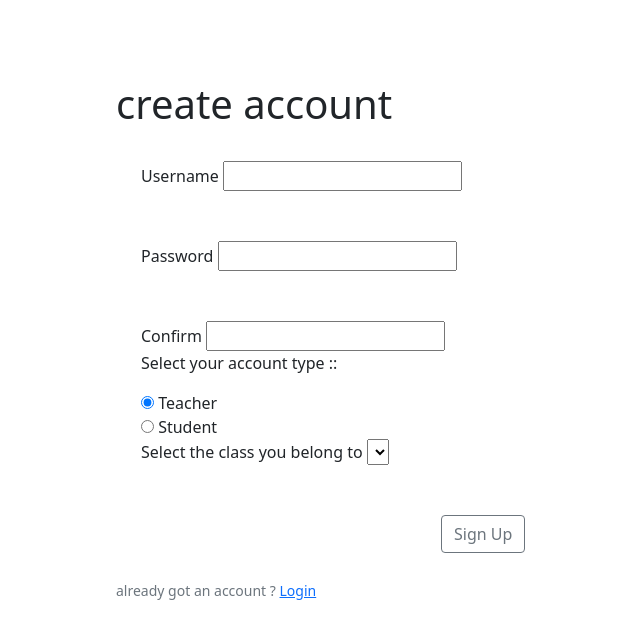
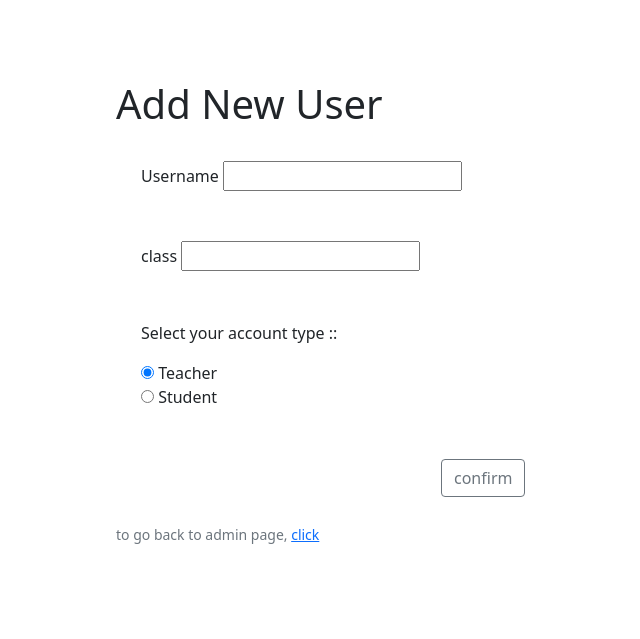
Before and after one commit to spectrum705/report-viewer-thingy, a Flask app: page /create in a window 1280 px wide. Shown: the part 56-695 px from the top of the page, without its empty margins (304-944 px from the left). Run offline with Flask 2, Linux system fonts and the light colour scheme; a user stored in the database is signed in; lists and menus that the app fills with data are empty; some libraries are stand-ins or nearby versions.

Commit message:
added more admin features

```diff
--- a/report/forms.py
+++ b/report/forms.py
@@ -9,15 +9,13 @@ class CreateAccount(FlaskForm):
     username = StringField('Username',
                              validators=[DataRequired(),
                             Length(min = 3, max= 15 ) ])
-    password = PasswordField('Password',
+
+    theClass =  StringField('class',
                             validators = [DataRequired()])
 
-    confirm = PasswordField('Confirm',
-                            validators = [DataRequired(),
-                            EqualTo('password',"password don't match")]
-                            )
 
-    submit = SubmitField('Sign Up')
+
+    submit = SubmitField('confirm')
     def validate_username(self, username):
         user = User.query.filter_by(username=username.data).first()
         if user:
@@ -39,7 +37,7 @@ class LoginForm(FlaskForm):
 
 class UploadForm(FlaskForm):
 
-    resultFile = FileField(label ='upload the result', validators= [FileAllowed(['pdf', 'jpg'])] )
+    resultFile = FileField(label ='upload the result', validators= [FileAllowed(['pdf', 'jpg','csv'])] )
     submit = SubmitField('upload')
 class UpdateForm(FlaskForm):
     csrf = True
--- a/report/routes.py
+++ b/report/routes.py
@@ -7,7 +7,7 @@ import os
 from io import BytesIO
 from report.forms import CreateAccount, LoginForm, UploadForm, UpdateForm
 from flask_login import login_user, current_user, logout_user, login_required
-
+from fillDb import createDb
 
 csrf = CSRFProtect(app)
 #admin page to edit user data
@@ -17,79 +17,104 @@ def admin():
     usr = None
     form  = UpdateForm()
     if current_user.userType == "admin":
-        if request.method == "POST":
-            if request.form["admin"]:
-                session['toUpdate'] = request.form["admin"]
-                usr = User.query.filter_by(username = session['toUpdate']).first()
-                print(request.form["admin"])
-                if usr:
-                    form.username.data = usr.username
-                    form.theClass.data = usr.theClass
-                    form.userType = usr.userType
-                else:
-                    return render_template("admin.html", result = usr, form = form)
-                # return url_for("admin")
-        if form.validate_on_submit(): #elif request.form["edit"]:
-            print("valid now")
-            updateUsr = User.query.filter_by(username = session['toUpdate']).first()
-            print("name_in_form:", form.username.data)
-            updateUsr.username = form.username.data
-            updateUsr.theClass = form.theClass.data
+        try:
+            if request.method == "POST":
+                if request.form["admin"]:
+                    session['toUpdate'] = request.form["admin"]
+                    usr = User.query.filter_by(username = session['toUpdate']).first()
+                    print(request.form["admin"])
+                    if usr:
+                        form.username.data = usr.username
+                        form.theClass.data = usr.theClass
+                        form.userType = usr.userType
+                    else:
+                        return render_template("admin.html", result = usr, form = form)
+                    # return url_for("admin")
 
-            db.session.commit()
-            print("after update:",updateUsr.username)
-            # flash("data updated", "info")
+                elif form.validate_on_submit():
+                    print("valid now")
+                    updateUsr = User.query.filter_by(username = session['toUpdate']).first()
+                    print("name_in_form:", form.username.data)
+                    updateUsr.username = form.username.data
+                    updateUsr.theClass = form.theClass.data
 
-        return render_template("admin.html", result = usr, form = form)
+                    db.session.commit()
+                    print("after update:",updateUsr.username)
+                    # print("got user id:", request.form["userId"])
+                    flash("data updated", "info")
+        except:
+            return render_template("error.html")
+    else:
+        return redirect(url_for("login"))
 
-#we'll remove this at the end
+
+    return render_template("admin.html", result = usr, form = form)
+
+
+#admin can ad dnew user
 @app.route('/create', methods= ["POST", "GET"])
 def create():
     # if current_user.is_authenticated:
     #    return redirect(url_for("home"))
     form = CreateAccount()
-    if form.validate_on_submit():
-        enc_password = bcrypt.generate_password_hash(form.password.data).decode('utf-8')
-        user = User(username=form.username.data, password = enc_password, userType = request.form["accountType"])
-        db.session.add(user)
-        db.session.commit()
-        flash(f'Woohoo! Welcome {form.username.data} !', 'success')
-        return  redirect(url_for("login"))
-    return render_template("create.html", title='Register', form = form)
+    if current_user.userType == "admin":
+        if form.validate_on_submit():
+            try:
+                pwd = "pass#" +form.username.data.split(' ')[0]
+                enc_password = bcrypt.generate_password_hash(pwd).decode('utf-8')
+                user = User(username=form.username.data, password = enc_password,
+                userType = request.form["accountType"], theClass = form.theClass.data)
+                db.session.add(user)
+                db.session.commit()
+                flash("New User added to the Database", 'success')
+                # print(f"pass: {pwd}, name:{form.username.data}, class:{form.theClass.data}, type:{request.form['accountType']}")
+                return  redirect(url_for("create"))
+            except:
+                return render_template("error.hmtl")
+        return render_template("create.html", title='Register', form = form)
+
+    else:
+        return redirect(url_for("login"))
+
+
 
 
 #home page  for login
 @app.route("/", methods= ["POST", "GET"])
 def login():
-    if current_user.is_authenticated:
-        if current_user.userType == "teacher":
-            return redirect(url_for("uploadResult"))
-
-        elif current_user.userType == "student":
-                return redirect(url_for("studentReport"))
-
-        elif current_user.userType == "admin":
-             return redirect(url_for("admin"))
-
-    form = LoginForm()
-    if form.validate_on_submit():
-        user = User.query.filter_by(username=form.username.data).first()
-        # theClass = User.query.filter_by(username=form.username.data).first()
-        if user and bcrypt.check_password_hash(user.password, form.password.data):# and theClass.theClass == request.form["theClass"]:
-            login_user(user,remember = form.remember.data)
-            flash("you are logged in ", "success")
+    try:
+        if current_user.is_authenticated:
             if current_user.userType == "teacher":
                 return redirect(url_for("uploadResult"))
 
+            elif current_user.userType == "student":
+                    return redirect(url_for("studentReport"))
+
             elif current_user.userType == "admin":
-             return redirect(url_for("admin"))
+                return redirect(url_for("admin"))
+
+        form = LoginForm()
+        if form.validate_on_submit():
+            user = User.query.filter_by(username=form.username.data).first()
+            # theClass = User.query.filter_by(username=form.username.data).first()
+            if user and bcrypt.check_password_hash(user.password, form.password.data):# and theClass.theClass == request.form["theClass"]:
+                login_user(user,remember = form.remember.data)
+                flash("you are logged in ", "success")
+                if current_user.userType == "teacher":
+                    return redirect(url_for("uploadResult"))
+
+                elif current_user.userType == "admin":
+                    return redirect(url_for("admin"))
+
+                else:
+                    return redirect(url_for("studentReport"))
+
 
             else:
-                return redirect(url_for("studentReport"))
+                flash("Wrong username or password, check again.", "danger")
+    except:
+        return render_template("error.html")
 
-
-        else:
-            flash("Wrong username or password, check again.", "danger")
     return render_template("login.html", title='Login', form = form)
 
 
@@ -116,53 +141,95 @@ def studentReport():
     #     with open(os.getcwd()+'/report/student_results/'+ f"{current_user.fileName}" ,'wb') as pen:
     #         pen.write(current_user.fileData)
 
+    try:
+        if current_user.userType == "student":
+            report = User.query.filter_by(id = current_user.id).first()
+            return render_template("student_report.html", file = report.fileName)
+        elif current_user.userType == "teacher":
+            return redirect(url_for("uploadResult"))
+    except:
+        return render_template("error.html")
 
-    if current_user.userType == "student":
-        report = User.query.filter_by(id = current_user.id).first()
-        return render_template("student_report.html", file = report.fileName)
-    elif current_user.userType == "teacher":
-        return redirect(url_for("uploadResult"))
 
-#function to save file
-def save_file(result_file, name):
-
-    fileToSave = name + "_result." + str(result_file.filename).split('.')[1]
-
-    save_path = os.path.join(app.root_path, 'student_results',fileToSave)
-    result_file.save(save_path)
-    return fileToSave
 
 
 @app.route("/upload_result", methods=["POST", "GET"])
 @login_required
 def uploadResult():
+    try:
+        form = UploadForm()
+        if form.validate_on_submit():
+            print("form submit validated")
+            if form.resultFile.data:
+                print("file has data rn")
+                studentReport = User.query.filter_by(id = request.form["student_id"]).first()
+                # resultFile = save_file(form.resultFile.data, name = studentReport.username )
+                print("kid Id:", request.form["student_id"])
+                studentReport.fileName = studentReport.username+"_result." + str(form.resultFile.data.filename).split('.')[1]#resultFile
+                studentReport.fileData = form.resultFile.data.read()
+                db.session.commit()
+                flash("File upload successful", "success ")
+                print("file uploaded:" )
+            else:
+                flash("no file selected", "danger")
+        studentList = User.query.filter_by(userType="student", theClass = current_user.theClass).all()
+        if current_user.userType == "teacher":
+            return render_template("upload_result.html", title="upload result",
+                            student = studentList,form=form)#, filename=filename)
+        elif current_user.userType == "student":
+            flash("huhuhuh, thought you were smarter kid?", "danger")
+            return redirect(url_for("studentReport"))
+        else:
+            studentList = User.query.filter_by(userType="student").all()
+            return render_template("upload_result.html", title="upload result",
+                            student = studentList,form=form)
+    except:
+        return render_template("error.html")
 
+
+
+#function to save file
+def save_file(result_file):
+    fileToSave = "all_data.csv"
+    save_path = os.path.join(app.root_path, 'school_data',fileToSave)
+    result_file.save(save_path)
+    return fileToSave
+
+#need to add steps to maake sure proper entry
+#make sure admin data is mentioned
+@app.route("/updateDb", methods=["POST", "GET"])
+@login_required
+def updateDatabase():
     form = UploadForm()
-    if form.validate_on_submit():
-        print("form submit validated")
-        if form.resultFile.data:
-            print("file has data rn")
-            studentReport = User.query.filter_by(id = request.form["student_id"]).first()
-            # resultFile = save_file(form.resultFile.data, name = studentReport.username )
-            print("kid Id:", request.form["student_id"])
-            studentReport.fileName = studentReport.username+"_result." + str(form.resultFile.data.filename).split('.')[1]#resultFile
-            studentReport.fileData = form.resultFile.data.read()
-            db.session.commit()
-            flash("File upload successful", "success ")
-            print("file uploaded:" )
+    if current_user.userType == "admin":
+        try:
+            if form.validate_on_submit():
+                save_file(form.resultFile.data)
+                # flash("Please wait till we comeplete adding everything...", "success")
+                createDb()
+                flash("Database Creation Complete ! ", "success")
+                print("file uploaded:" )
+                return redirect(url_for("admin"))
 
-        else:
-            flash("no file selected", "danger")
-    studentList = User.query.filter_by(userType="student", theClass = current_user.theClass).all()
-    if current_user.userType == "teacher":
-        return render_template("upload_result.html", title="upload result",
-                         student = studentList,form=form)#, filename=filename)
-    elif current_user.userType == "student":
-        flash("huhuhuh, thought you were smarter kid?", "danger")
-        return redirect(url_for("studentReport"))
+            else:
+                flash("Please select the file. After uploading it takes a while, So please wait...", "danger")
+        except:
+            return "something went wrong, go back and try again..."
+        return render_template("updateDatabase.html", form = form)
+
 
 
 @app.route("/logout")
 def logout():
     logout_user()
     return redirect(url_for("login"))
+
+@app.route("/delete/<id>")
+@login_required
+def delete(id):
+    if current_user.userType == "admin":
+        User.query.filter_by(id=id).delete()
+        db.session.commit()
+        # print("usr deleted")
+        flash("User deleted from the Database", "danger")
+    return redirect(url_for("admin"))
--- a/report/templates/base.html
+++ b/report/templates/base.html
@@ -10,7 +10,7 @@
     <link rel="stylesheet" href="{{ url_for('static',filename='style.css') }}">
     <nav class="navbar navbar-expand-lg navbar-light bg-light">
         <div class="container-fluid">
-          <a class="navbar-brand" href="#">ABPS Online Report:</a>
+          <a class="navbar-brand" href="/">ABPS Online Report:</a>
           <button class="navbar-toggler" type="button" data-bs-toggle="collapse" data-bs-target="#navbarSupportedContent" aria-controls="navbarSupportedContent" aria-expanded="false" aria-label="Toggle navigation">
             <span class="navbar-toggler-icon"></span>
           </button>
@@ -48,9 +48,7 @@
                    <a class="nav-link" href= "{{url_for('login')}}" >Login</a>
                 </li>
 
-                <li class="nav-item">
-                    <a class="nav-link" href= "{{ url_for('create') }}" >Create-account</a>
-                </li>
+
                 {% endif %}
 
 
--- a/report/templates/create.html
+++ b/report/templates/create.html
@@ -3,7 +3,7 @@
     {% block content %}
 
     <div class= "container">
-        <h1>create account</h1>
+        <h1>Add New User</h1>
         <form method="POST" action = "">
 
             {{form.hidden_tag()}}
@@ -24,11 +24,11 @@
                 {% endif %}
             </div>
             <div class= "col details">
-                {{form.password.label}}
-                {% if form.password.errors %}
-                {{form.password(class="is-invalid")}}
+                {{form.theClass.label}}
+                {% if form.theClass.errors %}
+                {{form.theClass(class="is-invalid")}}
                     <div class="invalid-feedback">
-                        {% for error in form.password.errors %}
+                        {% for error in form.theClass.errors %}
                           <span>
                             {{error}}
                           </span>
@@ -36,24 +36,11 @@
 
                     </div>
                 {% else %}
-                   {{form.password}}
+                   {{form.theClass}}
                 {% endif %}
             </div>
             <div class= "col align-self-start details">
-                {{form.confirm.label}}
-                {% if form.confirm.errors %}
-                {{form.confirm(class="is-invalid")}}
-                    <div class="invalid-feedback">
-                        {% for error in form.confirm.errors %}
-                          <span>
-                            {{error}}
-                          </span>
-                        {% endfor %}
 
-                    </div>
-                {% else %}
-                   {{form.confirm}}
-                {% endif %}
                 <div>
                     <p>Select your account type ::</p>
 
@@ -70,22 +57,6 @@
 
                 </div>
 
-
-                <div>
-
-                    <label> Select the class you belong to </label>
-
-                            <select method="post" name="theClass">
-                            {% for class in grade %}
-                            <option value = "{{class}}"> {{class}}
-                            </option>
-                            {% endfor %}
-
-
-                        </select>
-                </div>
-
-
             </div>
 
 
@@ -95,7 +66,7 @@
                     <div>
 
                 <small class= "text-muted">
-                    already got an account ? <a href="{{url_for('login')}}">Login</a>
+                   to go back to admin page, <a href="{{url_for('admin')}}">click</a>
                 </small>
             </div>
 
```
Also changed, not shown: dummy.csv (deleted, +0 -12 lines), fillDb.py (+22 -17 lines), report/templates/admin.html (+11 -6 lines), report/templates/error.html (added, +7 -0 lines), report/templates/updateDatabase.html (added, +52 -0 lines), report/site.db.
